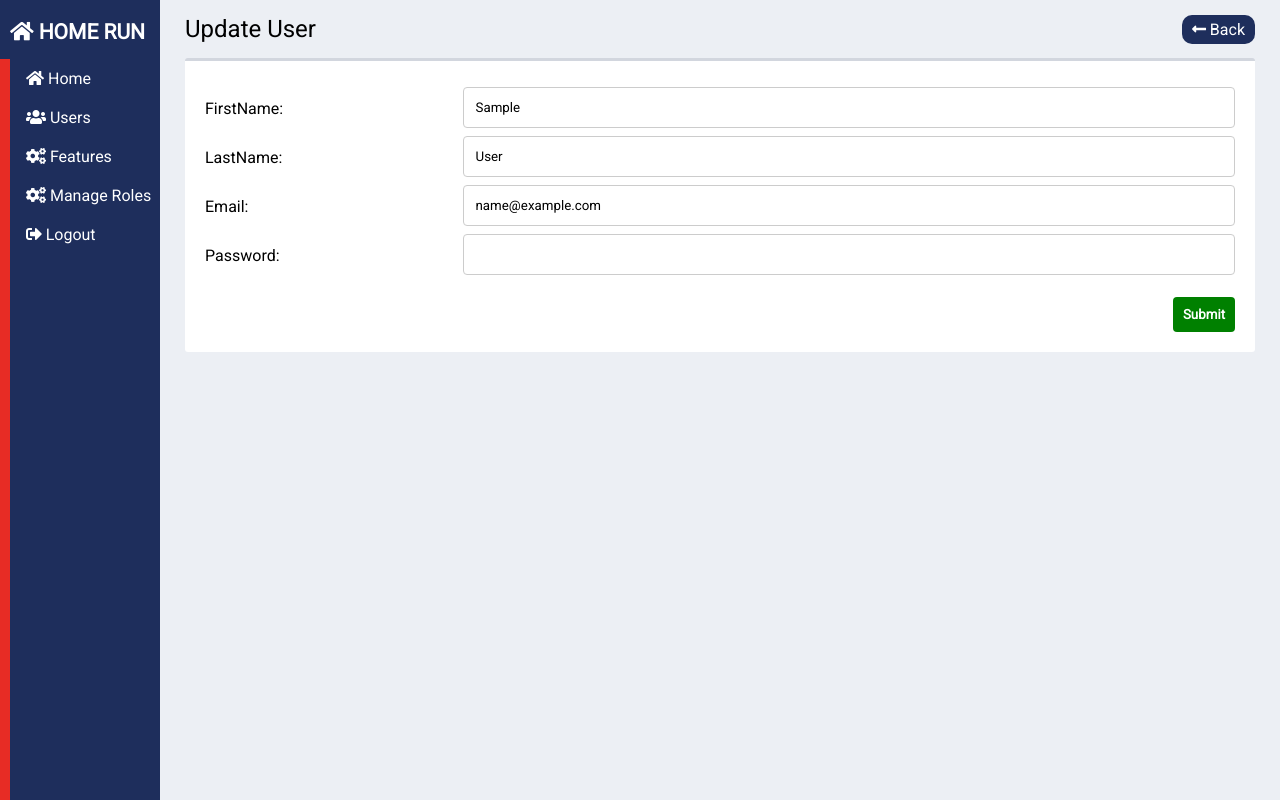
After one commit to parth7676/S1_G1_Fall2018, a Django app: page /users/edit/1/ in a window 1280 px wide. The commit adds this page. Run offline with Django 3.2, Linux system fonts and the light colour scheme; tables that the repository leaves empty hold one stand-in row (values such as "Sample post"); some libraries are stand-ins or nearby versions.

Commit message:
Add edit user feature

```diff
--- a/myapp/forms/users.py
+++ b/myapp/forms/users.py
@@ -3,6 +3,7 @@ from myapp.models import User
 
 
 class CreateUserForm(forms.ModelForm):
+
     class Meta:
         model = User
         fields = ['firstName', 'lastName', 'email']
@@ -12,3 +13,11 @@ class ActiveStatusForm(forms.ModelForm):
     class Meta:
         model = User
         fields = ['isActive']
+
+
+class UserFormWithPassword(CreateUserForm):
+
+    password = forms.CharField(widget=forms.TextInput(), required=False)
+
+    class Meta(CreateUserForm.Meta):
+        fields = CreateUserForm.Meta.fields + ['password']
--- a/myapp/partials_views/accounts.py
+++ b/myapp/partials_views/accounts.py
@@ -1,7 +1,8 @@
+from django.contrib.auth.hashers import make_password
 from django.shortcuts import render, redirect
 from django.views import generic
 from myapp.models import *
-from myapp.forms.users import CreateUserForm, ActiveStatusForm
+from myapp.forms.users import ActiveStatusForm, UserFormWithPassword
 from django.core.paginator import Paginator
 from django.views.generic import CreateView
 
@@ -23,6 +24,33 @@ def activate_user(request):
             return redirect('/users')
 
 
+def user_edit_view(request, user_id):
+
+    user = User.objects.get(userID=user_id)
+    form = UserFormWithPassword(request.POST or None, instance=user)
+
+    if request.POST:
+        if form.is_valid():
+            user = form.save(commit=False)
+            if request.POST['password']:
+                password = Password.objects.filter(user__userID=user.userID).first()
+                password.password = make_password(request.POST['password'])
+                password.save()
+            user.save()
+            return redirect('/users/edit/'+user_id)
+    else:
+        if form.is_valid():
+            form.save()
+            return redirect('users')
+
+        context = {
+            'form': form,
+            'isEdit': True,
+            'userID': user.userID
+        }
+        return render(request, 'account/user_form.html', context)
+
+
 class UsersView(generic.ListView):
     template_name = 'account/users.html'
     context_object_name = 'users'
--- a/myapp/routes/users.py
+++ b/myapp/routes/users.py
@@ -1,7 +1,8 @@
-from django.urls import path
+from django.urls import path, re_path
 from myapp.partials_views import accounts
 
 routes = [
     path('users/', accounts.UsersView.as_view(), name='users'),
-    path('users/activate/', accounts.activate_user)
+    path('users/activate/', accounts.activate_user),
+    re_path(r'^users/edit/(?P<user_id>[0-9]+)/$', accounts.user_edit_view, name='update-user')
 ]
--- a/myapp/static/myapp/css/account.css
+++ b/myapp/static/myapp/css/account.css
@@ -254,7 +254,7 @@ th, td {
 }
 
 /*Forms*/
-input[type=text], select, textarea {
+input[type=text], input[type=email], select, textarea {
     width: 100%;
     padding: 12px;
     border: 1px solid #ccc;
@@ -283,6 +283,11 @@ label {
     padding: 20px;
 }
 
+.margin-top-20 {
+    margin-top: 20px;
+}
+
+
 /*
     Media Queries
  */
--- /dev/null
+++ b/myapp/templates/account/user_form.html
@@ -0,0 +1,34 @@
+{% extends 'account/accountBase.html' %}
+
+{% block account %}
+    <section class="content-header">
+        {% if not isEdit %}
+            <h1>Add New User</h1>
+        {% else %}
+            <h1>Update User</h1>
+            <a href="{% url 'users' %}" class="back-button"><i class="fas fa-long-arrow-alt-left"></i> Back</a>
+        {% endif %}
+    </section>
+    <section class="content">
+        <div class="box">
+           <div class="row form">
+            <form method="post" action="/users/edit/{{ userID }}/">
+                {% csrf_token %}
+                {% for field in form %}
+                <div class="row">
+                    <div class="col-25">
+                        {{ field.label_tag }}
+                    </div>
+                    <div class="col-75">
+                        {{ field }}
+                    </div>
+                </div>
+                {% endfor %}
+                <div class="row margin-top-20">
+                    <input type="submit" class="btn btn-success float-right" value="Submit">
+                </div>
+            </form>
+           </div>
+        </div>
+    </section>
+{% endblock %}
--- a/myapp/templates/account/users.html
+++ b/myapp/templates/account/users.html
@@ -62,7 +62,7 @@
                             <td>
                                 <ul class="table-actions">
                                     <li><a href="#"><i class="fas fa-info-circle"></i></a></li>
-                                    <li><a href="#"><i class="fas fa-user-edit"></i></a></li>
+                                    <li><a href="edit/{{ user.userID }}"><i class="fas fa-edit"></i></a></li>
                                     <li><a href="#"><i class="fas fa-trash"></i></a></li>
                                 </ul>
                             </td>
```
